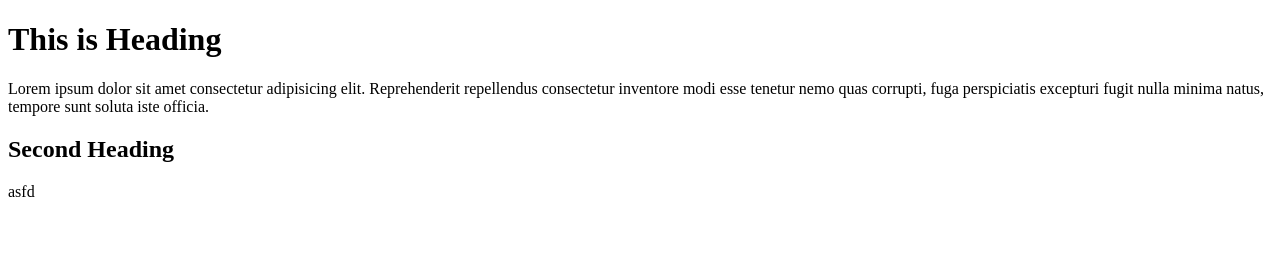
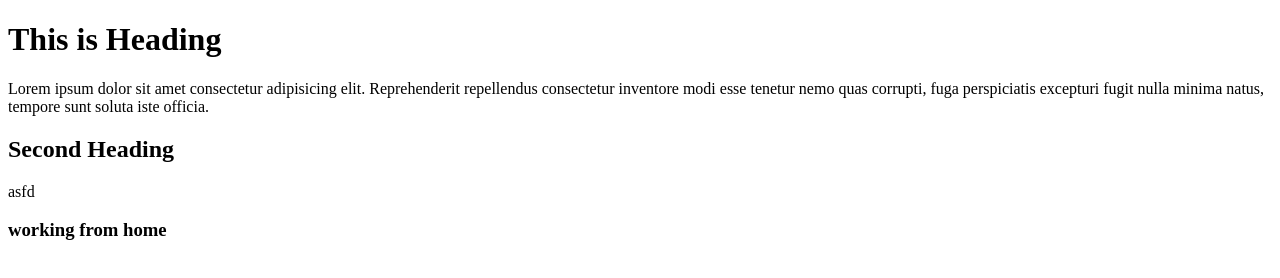
Before and after one commit to Muhammad-Sultan-56/Git-Repo2, a plain HTML site: page index.html in a window 1280 px wide. Drawn offline with Linux system fonts and the light colour scheme.

Commit message:
new changes from home

```diff
--- a/index.html
+++ b/index.html
@@ -15,5 +15,7 @@
     </p>
     <h2>Second Heading</h2>
     asfd
+
+    <h3>working from home</h3>
   </body>
 </html>
```
